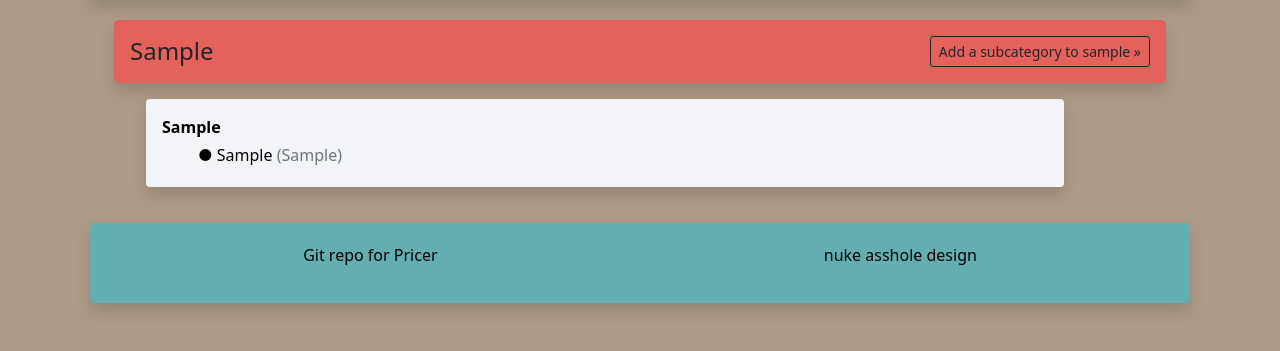
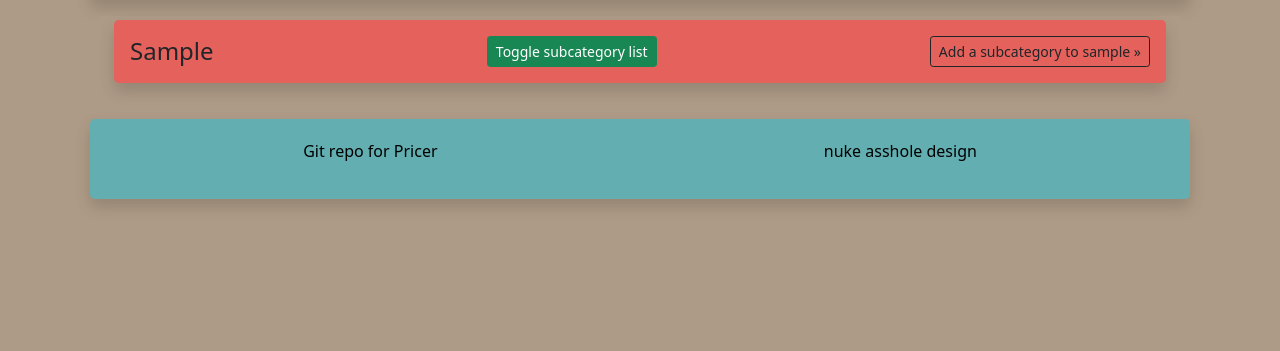
Before and after one commit to Inu-Oh/prcr, a Django app: page / in a window 1280 px wide. Shown: the part 235-586 px from the top of the page. Run offline with Django 4.2, Linux system fonts and the light colour scheme; tables that the repository leaves empty hold one stand-in row (values such as "Sample post"); some libraries are stand-ins or nearby versions.

Commit message:
main list view list and sublist collapse toggles

```diff
--- a/cap/prcr/templates/prcr/main_list.html
+++ b/cap/prcr/templates/prcr/main_list.html
@@ -42,19 +42,27 @@
     <div class="container-fluid">
         <h4 class="heading p-3 mb-3 bg-light rounded-3 shadow text-dark d-flex justify-content-between align-items-center">
         {{ category.category }}
+        <button class="btn btn-sm btn-success" data-bs-toggle="collapse" data-bs-target="#{{ category.category }}-list"
+            aria-expanded="false" aria-controls="{{ category.category }}-list">Toggle subcategory list</button>
         <a href="{% url 'prcr:subcategory_create' category.id %}"
             class="btn btn-sm btn-outline-dark">
             Add a subcategory to {{ category.category|lower }} &raquo;</a></h4>
         {% if subcategory_list %}
-        <ul>
+        <ul id="{{ category.category }}-list" class="row collapse">
             {% for subcategory in subcategory_list %}
             {% if subcategory.category.id == category.id %}
             <li class="plain-list">
-                <div class="cards p-3 mb-3 rounded 3 shadow text-small">
-                    <a href="{% url 'prcr:product_list' subcategory.id %}" class="link-style">
+                <div class="cards p-3 mb-3 rounded 3 shadow text-small container">
+                    <a href="{% url 'prcr:product_list' subcategory.id %}" class="link-style me-3">
                         <strong>{{ subcategory.subcategory }}</strong></a>
+                        <button class="btn btn-sm btn-secondary" data-bs-toggle="collapse"
+                            data-bs-target="#{{ category.category }}-{{ subcategory.subcategory }}-products"
+                            aria-expanded="true"
+                            aria-controls="{{ category.category }}-{{ subcategory.subcategory }}-products">
+                            Toggle product list</button>
                         {% if product_list %}<span class="text-muted">
-                        <ul class="plain-list">
+                        <ul class="row collapse show plain-list"
+                            id="{{ category.category }}-{{ subcategory.subcategory }}-products">
                             {% for product in product_list %}
                             {% if product.subcategory.id == subcategory.id %}
                             <li class="m-1">
```
